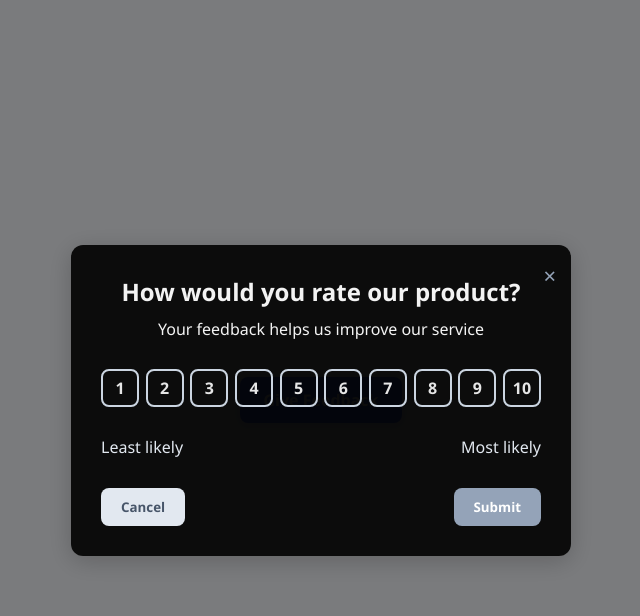
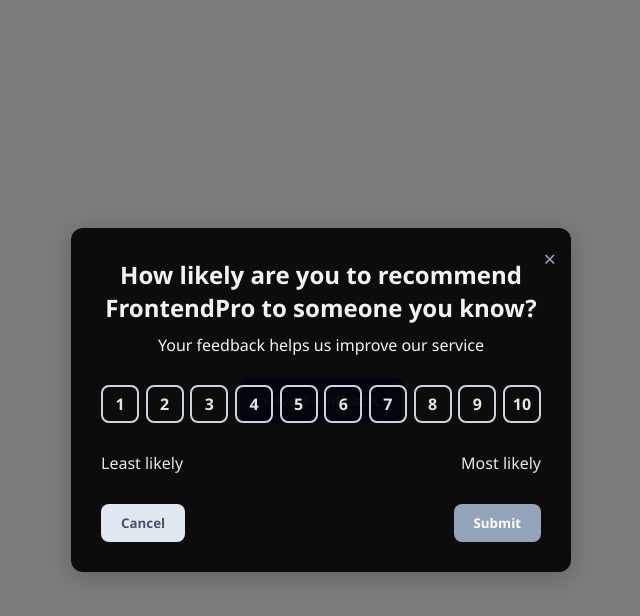
Before and after one commit to EddyKilonzo/modal, a plain HTML site: page index.html in a window 1280 px wide. Both pictures are taken after a click on the button "Give Feedback". Shown: the whole page, without its empty margins (319-959 px from the left). Drawn offline with Linux system fonts and the light colour scheme.

Commit message:
modified markup

```diff
--- a/index.html
+++ b/index.html
@@ -18,7 +18,7 @@
 
             <!-- Modal Header -->
             <div class="modal-header">
-                <h2>How would you rate our product?</h2>
+                <h2>How likely are you to recommend FrontendPro to someone you know?</h2>
                 <p>Your feedback helps us improve our service</p>
             </div>
 
```
